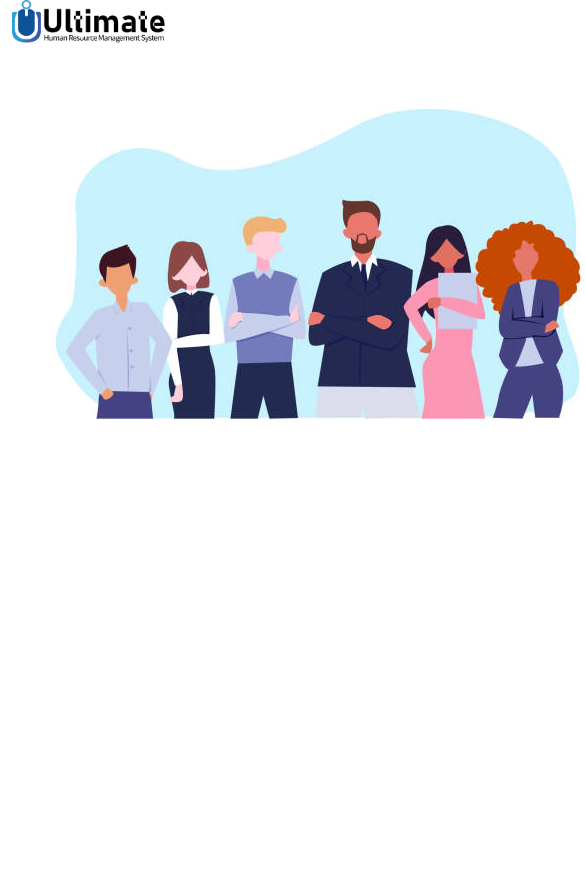
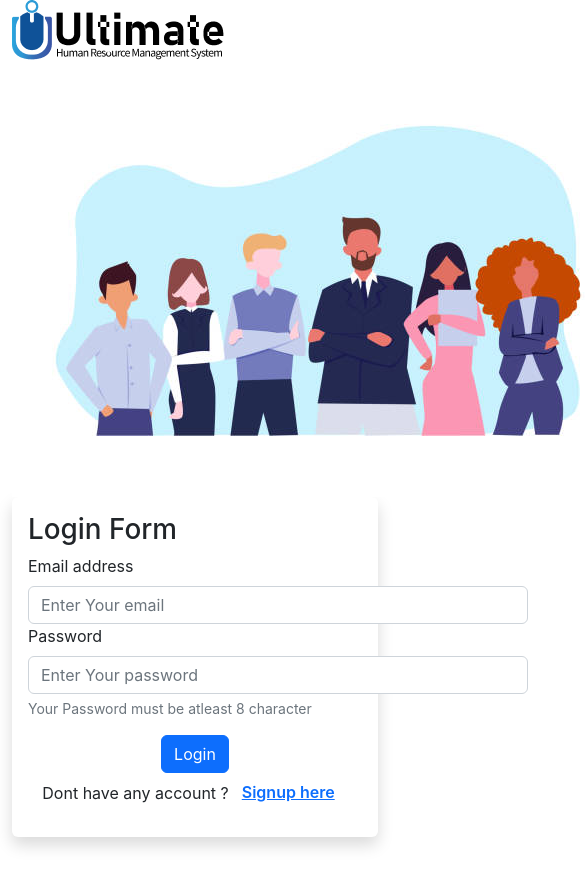
Before and after one commit to siambd/nexisltd-task, a React (Create React App) app: page /Login in a window 390 px wide. Shown: the top 885 px of the page, 585 px wide, since content can reach past the window. Before the commit the page ends 844 px from the top, so only its background shows below. Built offline with nearby package versions, Linux system fonts and the light colour scheme.

Commit message:
minimal responsive

```diff
--- a/src/Pages/LayoutMain/Main.js
+++ b/src/Pages/LayoutMain/Main.js
@@ -1,29 +1,24 @@
-import React from 'react';
-import logo from '../../assets/image/title.png'
-import banner from '../../assets/image/banner.png'
-import { Outlet } from 'react-router-dom';
-import Login from '../Login/Login';
+import React from "react";
+import logo from "../../assets/image/title.png";
+import banner from "../../assets/image/banner.png";
+import { Outlet } from "react-router-dom";
+
 
 const main = () => {
   return (
     <div>
-            <div className='container'>
-                <div className='d-flex justify-content-evenly'>
-                <div className='d-flex flex-column'>
-                    <img src={logo} alt="" className='w-25' />
+      <div className="container  ">
+        <div className="  d-xxl-flex d-md-flex align-items-center">
+          <div className="   ">
+            <img src={logo} alt="" className="img-fluid" />
             <img src={banner} alt="" />
           </div>
 
-                <div className=''>
+          <div className="shadow p-3 mb-5 bg-white rounded">
             <Outlet></Outlet>
-
           </div>
-
         </div>
-
-
       </div>
-
     </div>
   );
 };
--- a/src/Pages/Login/Login.js
+++ b/src/Pages/Login/Login.js
@@ -57,15 +57,15 @@ const Login = () => {
             Your Password must be atleast 8 character
           </div>
         </div>
-        <div>
+        <div  className='d-flex  justify-content-center'>
           <button type="submit" class="btn btn-primary">
             Login
           </button>
         </div>
       </form>
 
-      <div className='d-flex'>
-                        <p> Dont have any account ? </p>
+      <div className='d-flex  justify-content-center'>
+                        <p className='pt-2'> Dont have any account ? </p>
                         <Link to= '/'>
                         <button type="button" class="btn btn-link fw-semibold">Signup here </button>
                         </Link>
--- a/src/Pages/SignUp/SignUp1/SignUp1.js
+++ b/src/Pages/SignUp/SignUp1/SignUp1.js
@@ -13,25 +13,20 @@ const SignUp1 = () => {
                     <h1> Signup Here</h1>
                     <form >
                         <div className=''>
-                        <input className="form-control mb-3 mt-3 " type="text" placeholder="Write First Name" aria-label="default input example" />
+                        <input className="form-control mb-3 mt-3 " type="text" placeholder="Write First Name" aria-label="default input example"  required />
                         <input className="form-control" type="text" placeholder="Write Last Name" aria-label="default input example" />
                         </div>
 
-                        <div className='d-flex justify-content-center'>
+                    <div className='d-flex justify-content-center my-3'>
 
                         <Link to='/SignUp2'>
-                        <button type="button" class="btn btn-primary">Next step <FontAwesomeIcon icon="fa-regular fa-arrow-right" /> <span>  </span> </button>
-
+                        <button type="button" class="btn btn-primary">Next step <FontAwesomeIcon icon="fa-regular fa-arrow-right" /> </button>
                         </Link>
-
-
-
-
-                        </div>
+                    </div>
 
                     </form>
-                    <div className='d-flex'>
-                        <p> Aleady have an Account </p>
+                    <div className='d-flex justify-content-center'>
+                        <p className='pt-2'> Aleady have an Account ? </p>
                         <Link to= '/Login'>
                         <button type="button" class="btn btn-link fw-semibold">Login here </button>
                         </Link>
--- a/src/Pages/SignUp/SignUp2/SignUp2.js
+++ b/src/Pages/SignUp/SignUp2/SignUp2.js
@@ -25,8 +25,8 @@ const SignUp1 = () => {
                         <input className="form-control" type="email" placeholder="Write email addresss" aria-label="default input example" />
                         </div>
 
+                      <div className='d-flex justify-content-around my-3'>
                       <div className=''>
-                      <div className='d-flex'>
                         <Link to= '/'>
                         <button type="button" class="btn btn-link fw-semibold"> Back </button>
                         </Link>
--- a/src/Pages/SignUp/SignUp3/SignUp3.js
+++ b/src/Pages/SignUp/SignUp3/SignUp3.js
@@ -43,15 +43,18 @@ const SignUp3 = () => {
               <div id="PasswordHelp" class="form-text">
                 Your Password must be atleast 8 character
               </div>
+              <div id="PasswordHelp" class="form-text">
+                You will be automatically redirect to login page after signup .
+              </div>
             </div>
 
-            <div className="">
-              <div className="d-flex">
+            <div className="d-flex justify-content-around my-3">
+              <div className="">
                 <Link to="/SignUp2">
                 <button type="button" class="btn btn-link">Back</button>
                 </Link>
               </div>
-              <div>
+              <div className="">
               <button type="submit" class="btn btn-primary">Sign up</button>
 
               </div>
```
Also changed, not shown: src/Pages/LayoutMain/txt.txt (added). Lines whose indentation alone changed are shown as unchanged.
